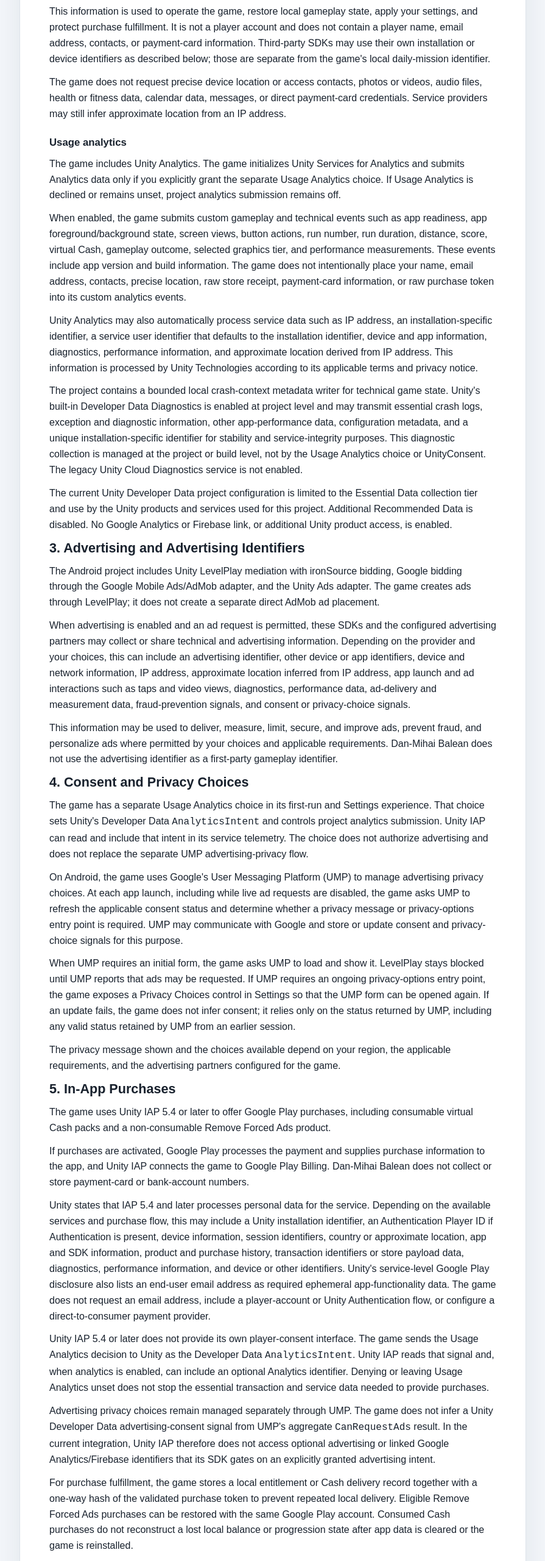
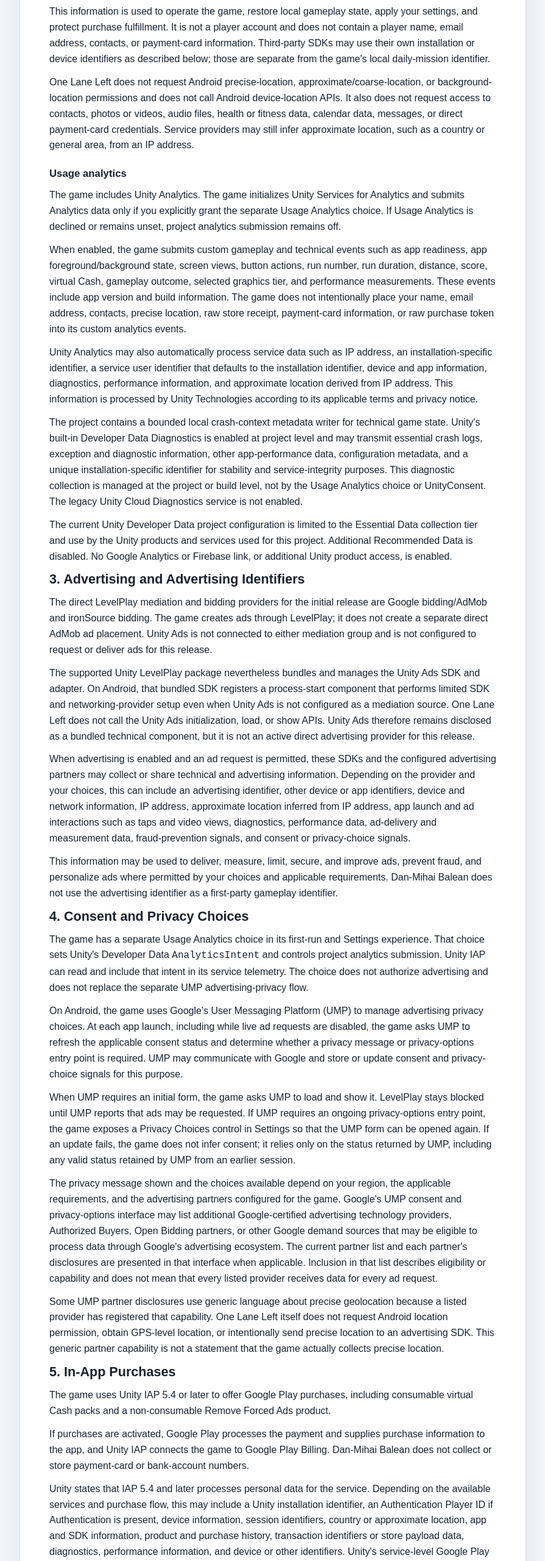
Before and after one commit to baleandan/one-lane-left-privacy, a plain HTML site: page index.html in a window 1280 px wide. Shown: the part 880-3440 px from the top of the page at 61% size, without its empty margins (192-1087 px from the left). Drawn offline with Linux system fonts and the light colour scheme.

Commit message:
Reconcile ad partners and location disclosure

```diff
--- a/index.html
+++ b/index.html
@@ -154,7 +154,7 @@
         <li>a locally generated random installation identifier used by the daily-mission save system. The game does not submit this daily-mission identifier as a custom analytics field.</li>
       </ul>
       <p>This information is used to operate the game, restore local gameplay state, apply your settings, and protect purchase fulfillment. It is not a player account and does not contain a player name, email address, contacts, or payment-card information. Third-party SDKs may use their own installation or device identifiers as described below; those are separate from the game's local daily-mission identifier.</p>
-      <p>The game does not request precise device location or access contacts, photos or videos, audio files, health or fitness data, calendar data, messages, or direct payment-card credentials. Service providers may still infer approximate location from an IP address.</p>
+      <p>One Lane Left does not request Android precise-location, approximate/coarse-location, or background-location permissions and does not call Android device-location APIs. It also does not request access to contacts, photos or videos, audio files, health or fitness data, calendar data, messages, or direct payment-card credentials. Service providers may still infer approximate location, such as a country or general area, from an IP address.</p>
 
       <h3>Usage analytics</h3>
       <p>The game includes Unity Analytics. The game initializes Unity Services for Analytics and submits Analytics data only if you explicitly grant the separate Usage Analytics choice. If Usage Analytics is declined or remains unset, project analytics submission remains off.</p>
@@ -166,7 +166,8 @@
 
     <section>
       <h2>3. Advertising and Advertising Identifiers</h2>
-      <p>The Android project includes Unity LevelPlay mediation with ironSource bidding, Google bidding through the Google Mobile Ads/AdMob adapter, and the Unity Ads adapter. The game creates ads through LevelPlay; it does not create a separate direct AdMob ad placement.</p>
+      <p>The direct LevelPlay mediation and bidding providers for the initial release are Google bidding/AdMob and ironSource bidding. The game creates ads through LevelPlay; it does not create a separate direct AdMob ad placement. Unity Ads is not connected to either mediation group and is not configured to request or deliver ads for this release.</p>
+      <p>The supported Unity LevelPlay package nevertheless bundles and manages the Unity Ads SDK and adapter. On Android, that bundled SDK registers a process-start component that performs limited SDK and networking-provider setup even when Unity Ads is not configured as a mediation source. One Lane Left does not call the Unity Ads initialization, load, or show APIs. Unity Ads therefore remains disclosed as a bundled technical component, but it is not an active direct advertising provider for this release.</p>
       <p>When advertising is enabled and an ad request is permitted, these SDKs and the configured advertising partners may collect or share technical and advertising information. Depending on the provider and your choices, this can include an advertising identifier, other device or app identifiers, device and network information, IP address, approximate location inferred from IP address, app launch and ad interactions such as taps and video views, diagnostics, performance data, ad-delivery and measurement data, fraud-prevention signals, and consent or privacy-choice signals.</p>
       <p>This information may be used to deliver, measure, limit, secure, and improve ads, prevent fraud, and personalize ads where permitted by your choices and applicable requirements. Dan-Mihai Balean does not use the advertising identifier as a first-party gameplay identifier.</p>
     </section>
@@ -176,7 +177,8 @@
       <p>The game has a separate Usage Analytics choice in its first-run and Settings experience. That choice sets Unity's Developer Data <code>AnalyticsIntent</code> and controls project analytics submission. Unity IAP can read and include that intent in its service telemetry. The choice does not authorize advertising and does not replace the separate UMP advertising-privacy flow.</p>
       <p>On Android, the game uses Google's User Messaging Platform (UMP) to manage advertising privacy choices. At each app launch, including while live ad requests are disabled, the game asks UMP to refresh the applicable consent status and determine whether a privacy message or privacy-options entry point is required. UMP may communicate with Google and store or update consent and privacy-choice signals for this purpose.</p>
       <p>When UMP requires an initial form, the game asks UMP to load and show it. LevelPlay stays blocked until UMP reports that ads may be requested. If UMP requires an ongoing privacy-options entry point, the game exposes a Privacy Choices control in Settings so that the UMP form can be opened again. If an update fails, the game does not infer consent; it relies only on the status returned by UMP, including any valid status retained by UMP from an earlier session.</p>
-      <p>The privacy message shown and the choices available depend on your region, the applicable requirements, and the advertising partners configured for the game.</p>
+      <p>The privacy message shown and the choices available depend on your region, the applicable requirements, and the advertising partners configured for the game. Google's UMP consent and privacy-options interface may list additional Google-certified advertising technology providers, Authorized Buyers, Open Bidding partners, or other Google demand sources that may be eligible to process data through Google's advertising ecosystem. The current partner list and each partner's disclosures are presented in that interface when applicable. Inclusion in that list describes eligibility or capability and does not mean that every listed provider receives data for every ad request.</p>
+      <p>Some UMP partner disclosures use generic language about precise geolocation because a listed provider has registered that capability. One Lane Left itself does not request Android location permission, obtain GPS-level location, or intentionally send precise location to an advertising SDK. This generic partner capability is not a statement that the game actually collects precise location.</p>
     </section>
 
     <section>
@@ -208,11 +210,12 @@
 
     <section>
       <h2>8. Data Sharing and Service Providers</h2>
-      <p>Dan-Mihai Balean does not operate a player-account system or a first-party cloud-save service for the game. Information may be made available to the following service providers when the corresponding service is used:</p>
+      <p>Dan-Mihai Balean does not operate a player-account system or a first-party cloud-save service for the game. Information may be made available to the following service providers as described in this policy:</p>
       <ul>
-        <li><strong>Unity Technologies</strong>, for Developer Data Diagnostics, Unity Analytics, Unity LevelPlay/ironSource, Unity Ads, and Unity IAP;</li>
+        <li><strong>Unity Technologies</strong>, for Developer Data Diagnostics, Unity Analytics, Unity LevelPlay/ironSource, Unity IAP, and the bundled Unity Ads technical component described above;</li>
         <li><strong>Google</strong>, for UMP consent and privacy messaging, Google Mobile Ads/AdMob, Google Play Billing, purchase processing, and purchase restoration; and</li>
-        <li>the advertising partners configured through LevelPlay, currently Google bidding/AdMob, Unity Ads, and ironSource bidding, when advertising is enabled.</li>
+        <li>the advertising sources directly connected in the new app's current LevelPlay groups: Google bidding/AdMob and ironSource bidding, when advertising is enabled; and</li>
+        <li>additional Google-certified advertising technology providers, Authorized Buyers, Open Bidding partners, or Google demand sources disclosed through UMP, when eligible, selected, and permitted by the user's choices.</li>
       </ul>
       <p>These providers may process information under their own policies, use subprocessors, or process information in other countries. We do not directly sell personal information for money. Whether a disclosure is legally treated as a "sale" or "sharing" depends on the enabled provider, applicable law, and the user's privacy choices.</p>
     </section>
```
Also changed, not shown: privacy-policy.html (+9 -6 lines).
